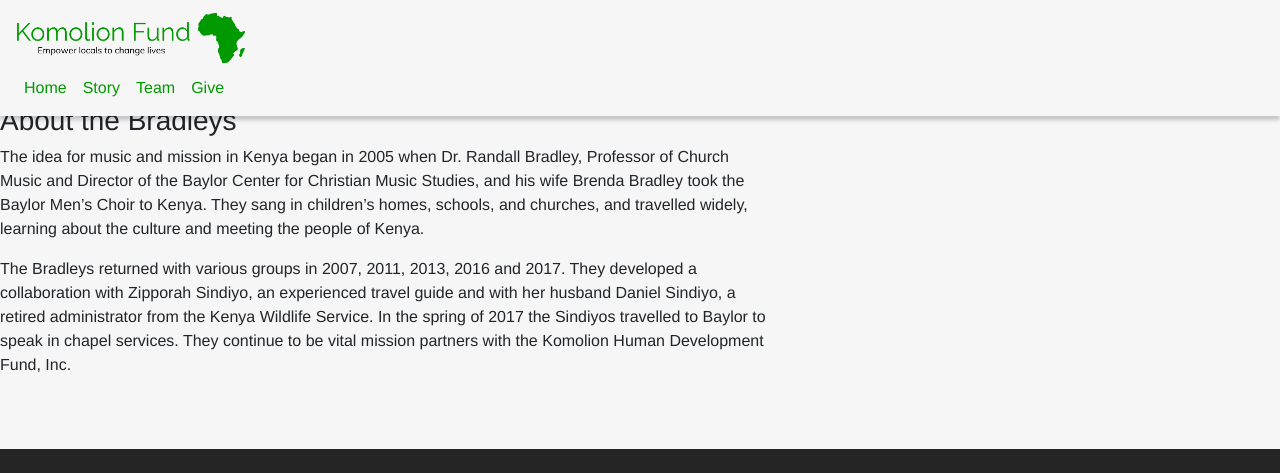
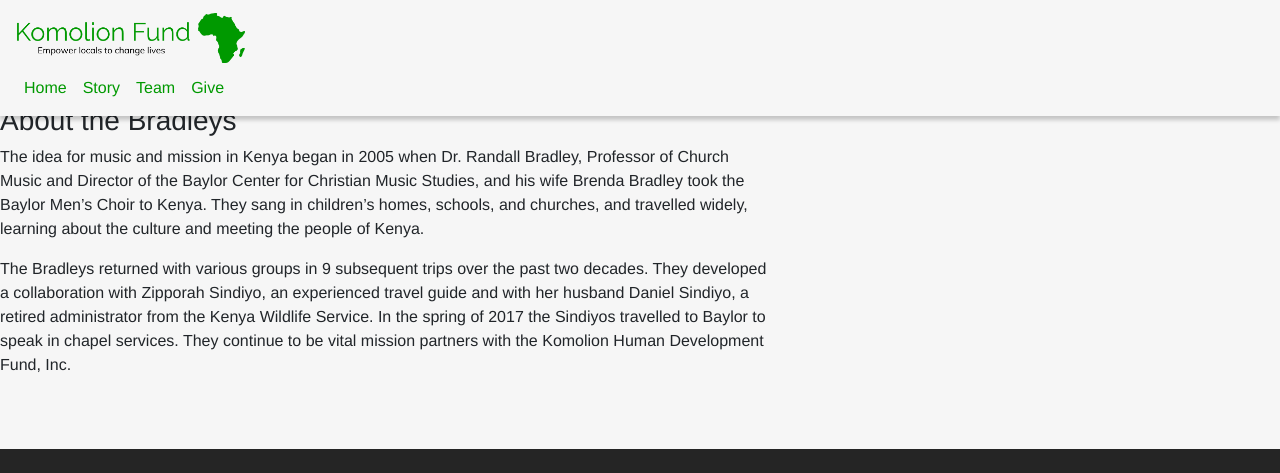
Before and after one commit to komolion/komolionfund.org, a Jekyll site: the page built from story.md, in a window 1280 px wide and 900 px high, scrolled down 945 px, cut to the strip 0-473 px from the top of the window. Built offline with Jekyll 4.4.1, drawn with Linux system fonts in a browser that asks for light colours; nearby versions of some CDN libraries; some web fonts are replaced; library files that are not in the unit come from our copies; a script that is not in the unit is left out.

Commit message:
Update trips listed on story page

```diff
--- a/story.md
+++ b/story.md
@@ -14,4 +14,4 @@ Though the mission began in 2007, when a group of Baylor University students too
 
 The idea for music and mission in Kenya began in 2005 when Dr. Randall Bradley, Professor of Church Music and Director of the Baylor Center for Christian Music Studies, and his wife Brenda Bradley took the Baylor Men’s Choir to Kenya. They sang in children’s homes, schools, and churches, and travelled widely, learning about the culture and meeting the people of Kenya.
 
-The Bradleys returned with various groups in 2007, 2011, 2013, 2016 and 2017. They developed a collaboration with Zipporah Sindiyo, an experienced travel guide and with her husband Daniel Sindiyo, a retired administrator from the Kenya Wildlife Service. In the spring of 2017 the Sindiyos travelled to Baylor to speak in chapel services. They continue to be vital mission partners with the Komolion Human Development Fund, Inc.
+The Bradleys returned with various groups in 9 subsequent trips over the past two decades. They developed a collaboration with Zipporah Sindiyo, an experienced travel guide and with her husband Daniel Sindiyo, a retired administrator from the Kenya Wildlife Service. In the spring of 2017 the Sindiyos travelled to Baylor to speak in chapel services. They continue to be vital mission partners with the Komolion Human Development Fund, Inc.
```
